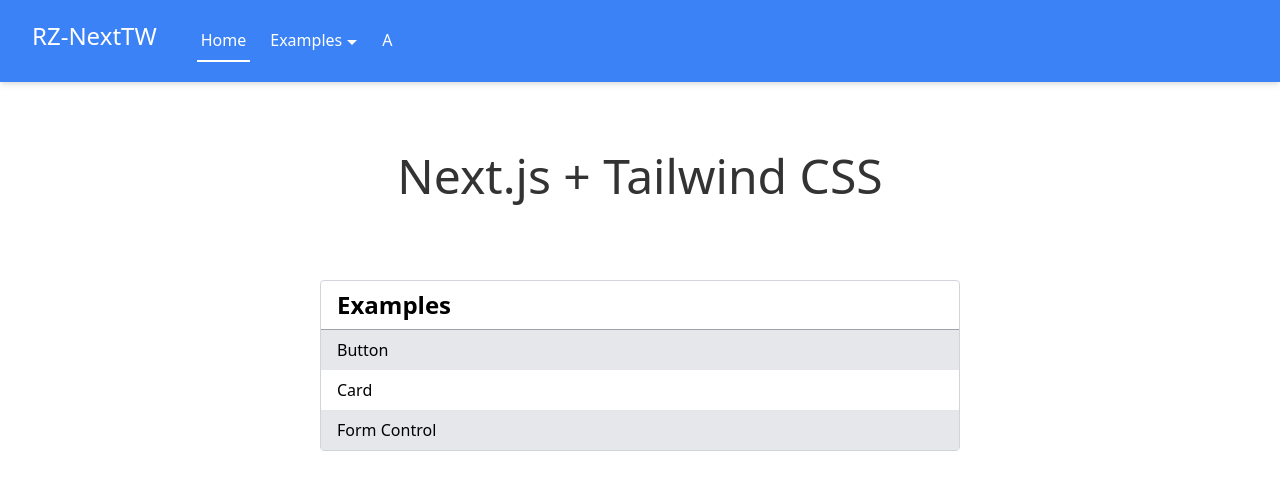
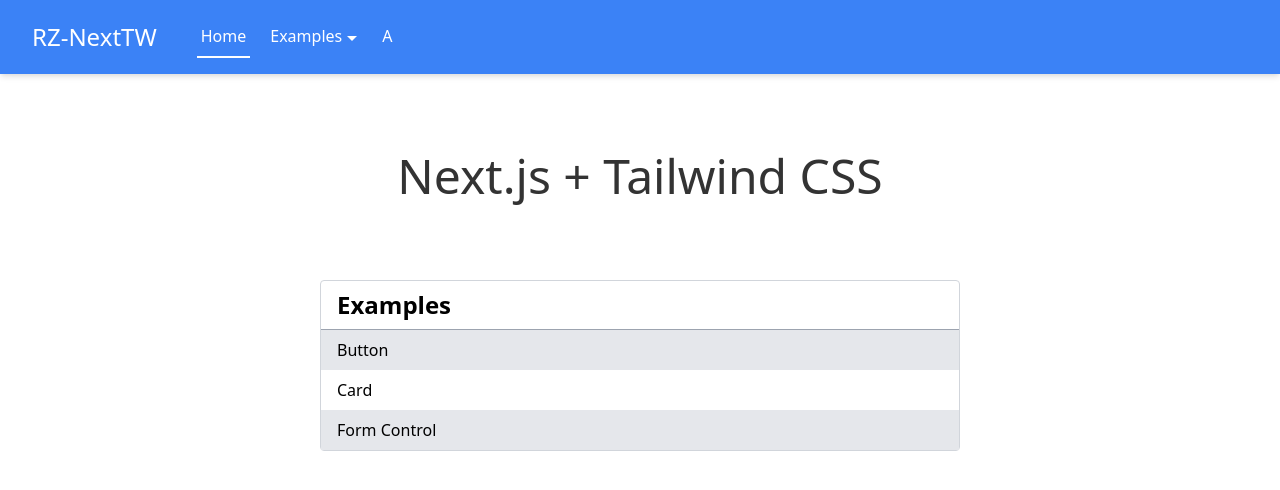
Before and after one commit to rzfury/rz-next-tailwind, a Next.js app: page / in a window 1280 px wide. Shown: the top 490 px of the page. Built offline with nearby package versions, Linux system fonts and the light colour scheme.

Commit message:
adjust navbrand

```diff
--- a/src/layout/navbar/nav-brand.tsx
+++ b/src/layout/navbar/nav-brand.tsx
@@ -2,6 +2,6 @@ import { Fragment } from 'react';
 import Link from 'next/link';
 
 export default function NavBrand(props: RazorWindProps.Navigation.Brand) {
-  if (props.text) return <Link href="/" passHref><a className="text-2xl z-50">{props.text}</a></Link>;
+  if (props.text) return <Link href="/" passHref><a className="text-2xl h-fit z-50">{props.text}</a></Link>;
   else return <Fragment></Fragment>;
 }
--- a/src/layout/navbar/navbar.tsx
+++ b/src/layout/navbar/navbar.tsx
@@ -9,7 +9,7 @@ function Nav(props: RazorWindProps.Navigation.Nav) {
 
   return (
     <React.Fragment>
-      <nav className="flex fixed w-screen gap-x-10 px-8 py-5 z-50 text-white bg-blue-500 shadow-md">
+      <nav className="flex items-center fixed w-screen gap-x-10 px-8 py-4 z-50 text-white bg-blue-500 shadow-md">
         <NavBrand text={props.brand} />
         <ul className="desktop-navbar">
           {props.links.map(function (link) {
```
